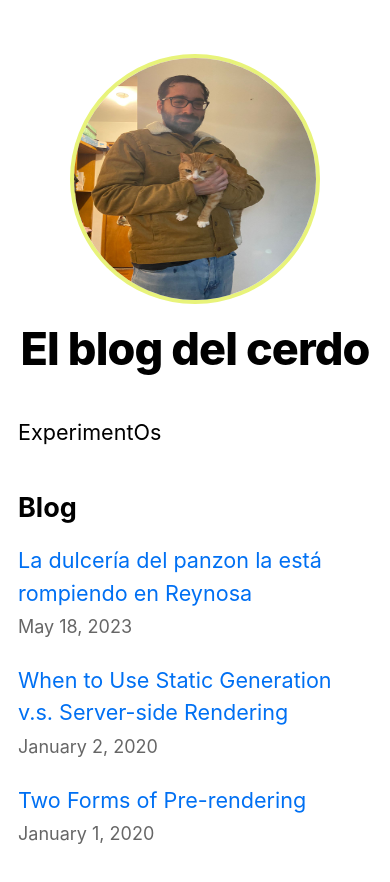
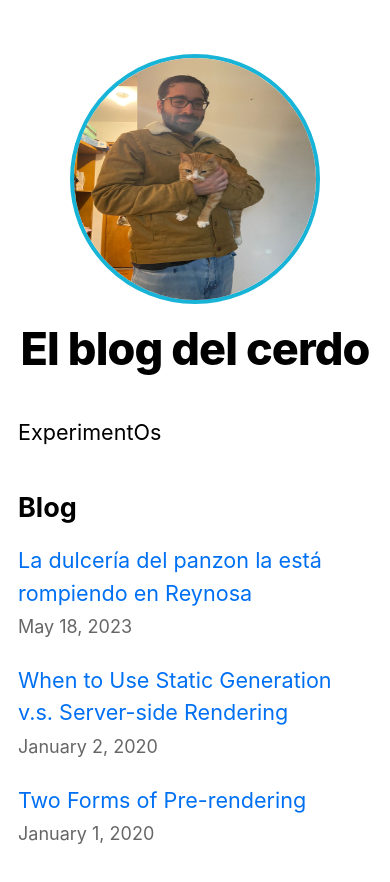
Before and after one commit to BlueFroakie/nextjs-blog-example, a Next.js app: page / in a window 390 px wide. Shown: the top 882 px of the page. Built offline with nearby package versions, Linux system fonts and the light colour scheme.

Commit message:
Changed some typo and tried to make the image not selectable on mobile, I think it didnt work

```diff
--- a/components/layout.module.scss
+++ b/components/layout.module.scss
@@ -21,6 +21,13 @@
   }
 }
 
+@media screen and (max-width: 768px) {
+  .profileImage {
+    border: 4px solid #18b4d7;
+    user-select: none;
+  }
+}
+
 @keyframes enlarge {
   100% {
     width: 300px;
--- a/posts/panzon-dulces.md
+++ b/posts/panzon-dulces.md
@@ -11,7 +11,7 @@ Le preguntaron al panzon como es que ha logrado tanto éxito y esto fue lo que r
 
 "Che yo no sé flaco, le hemo metido huevo y la concha de su madre de un día a otro estamos acá generando plata"
 
-Sobre los futuros planes el panzon comentó que planea construir un segundo piso donde se venderan manos de poker entre otras, dijo no poder comentar mas para no arruinar la sorpresa pero entre las cosas que pudo mencionar, la tienda contará con:
+Sobre los futuros planes el panzon comentó que planea construir un segundo piso donde se venderan manos de poker entre otros productos y servicios, dijo no poder comentar mas para no arruinar la sorpresa pero entre las cosas que pudo mencionar, la tienda contará con:
 
 - Un Xbox
 - Cable para ver el fut
```
